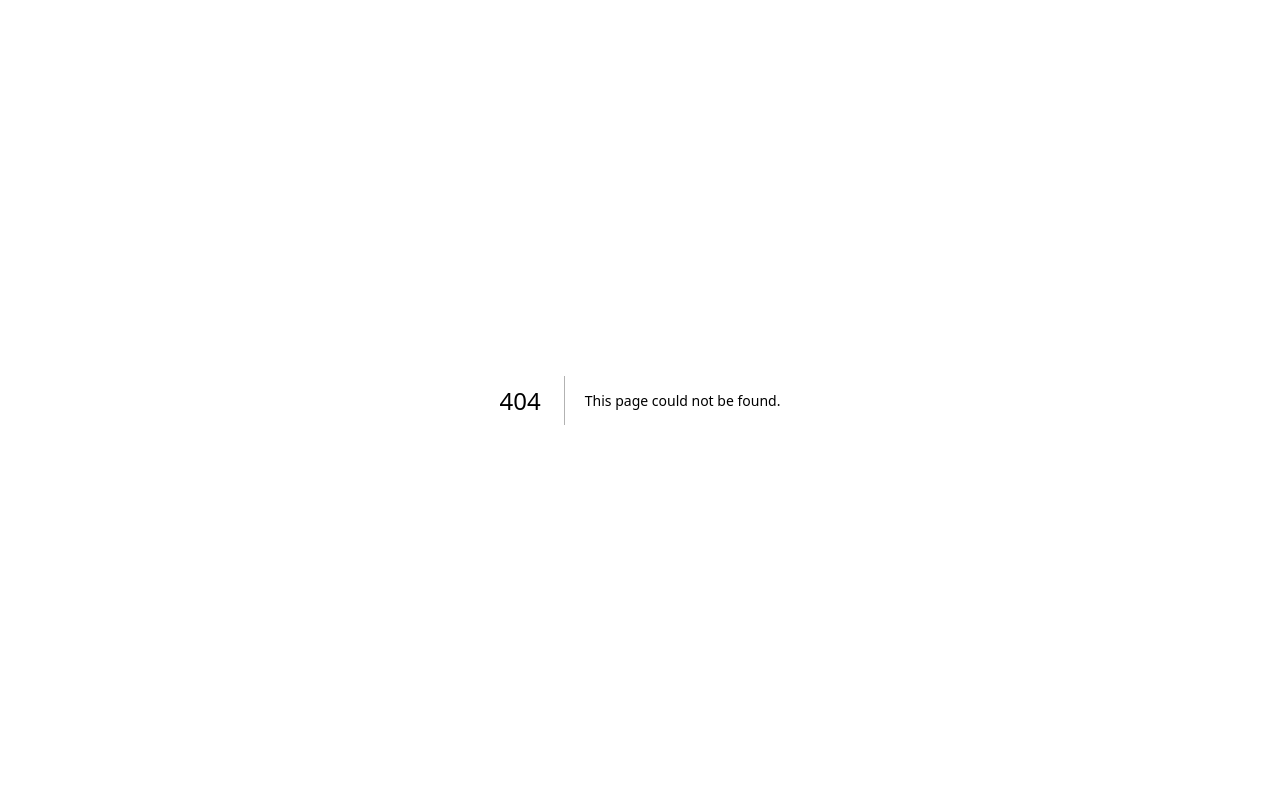
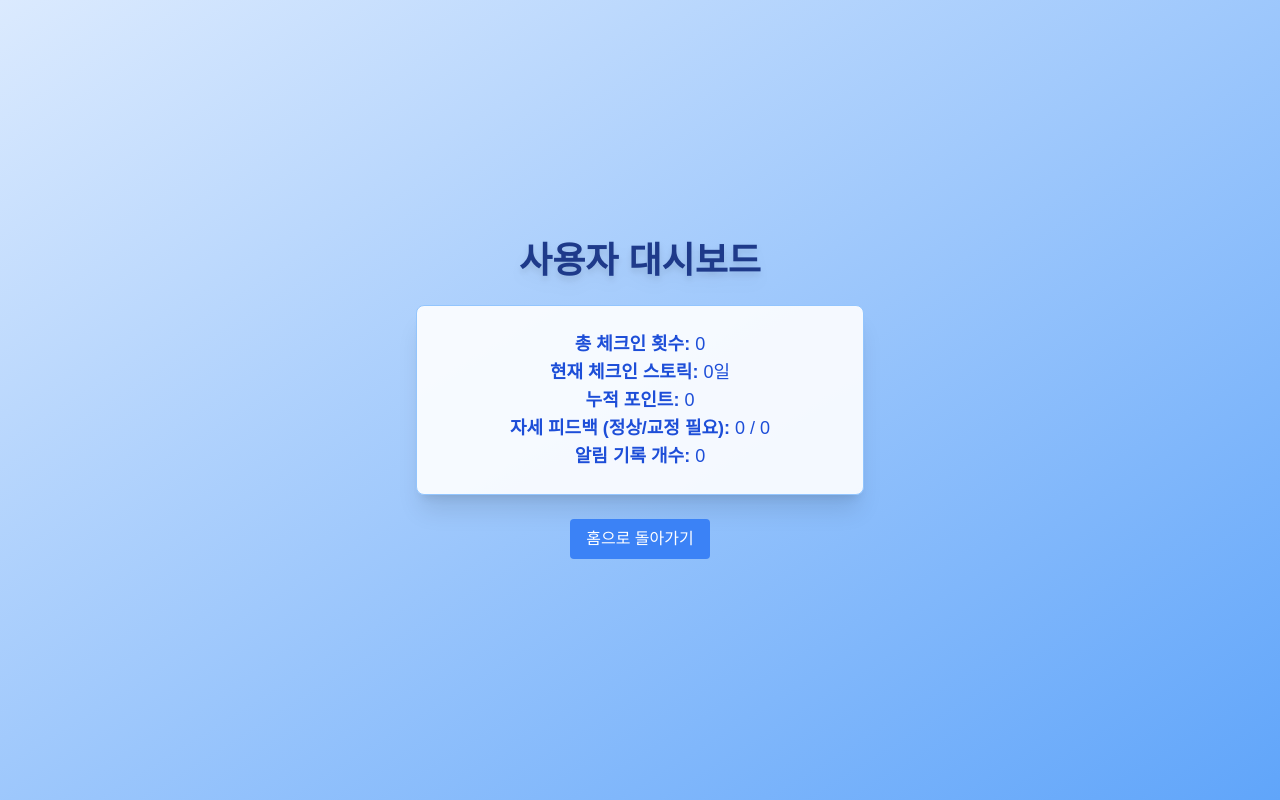
Before and after one commit to chae-chae/Spine-Fairy, a Next.js app: page /dashboard in a window 1280 px wide. Before the commit this address had no page. Built offline with nearby package versions, Linux system fonts and the light colour scheme.

Commit message:
add dashboard

```diff
--- /dev/null
+++ b/app/dashboard/page.tsx
@@ -0,0 +1,108 @@
+"use client";
+
+import { useState, useEffect } from "react";
+import Link from "next/link";
+
+export default function DashboardPage() {
+  const [checkInHistory, setCheckInHistory] = useState<string[]>([]);
+  const [points, setPoints] = useState<number>(0);
+  const [feedbackStats, setFeedbackStats] = useState({
+    correct: 0,
+    incorrect: 0,
+  });
+  const [notificationCount, setNotificationCount] = useState<number>(0);
+  const [streak, setStreak] = useState<number>(0);
+
+  // 체크인 기록과 포인트 불러오기
+  useEffect(() => {
+    const storedHistory = localStorage.getItem("dailyCheckInHistory");
+    if (storedHistory) {
+      setCheckInHistory(JSON.parse(storedHistory));
+    }
+    const storedPoints = localStorage.getItem("dailyPoints");
+    if (storedPoints) {
+      setPoints(parseInt(storedPoints, 10));
+    }
+  }, []);
+
+  // 자세 피드백 통계 계산
+  useEffect(() => {
+    const storedFeedback = localStorage.getItem("postureFeedbackHistory");
+    let correct = 0;
+    let incorrect = 0;
+    if (storedFeedback) {
+      const history = JSON.parse(storedFeedback);
+      history.forEach((entry: { feedback: string }) => {
+        if (entry.feedback === "correct") {
+          correct++;
+        } else if (entry.feedback === "incorrect") {
+          incorrect++;
+        }
+      });
+    }
+    setFeedbackStats({ correct, incorrect });
+  }, []);
+
+  // 알림 기록 개수 불러오기
+  useEffect(() => {
+    const storedNotifications = localStorage.getItem("notificationHistory");
+    if (storedNotifications) {
+      const notifications = JSON.parse(storedNotifications);
+      setNotificationCount(notifications.length);
+    }
+  }, []);
+
+  // 오늘 날짜를 기준으로 연속 체크인 일수(스토릭) 계산
+  useEffect(() => {
+    const todayStr = new Date().toISOString().split("T")[0];
+    const history = checkInHistory;
+    let currentStreak = 0;
+    // 오늘부터 거슬러 올라가며 연속 체크인 여부 확인
+    let date = new Date();
+    while (true) {
+      const dateStr = date.toISOString().split("T")[0];
+      if (history.includes(dateStr)) {
+        currentStreak++;
+        date.setDate(date.getDate() - 1);
+      } else {
+        break;
+      }
+    }
+    setStreak(currentStreak);
+  }, [checkInHistory]);
+
+  return (
+    <main className="min-h-screen flex flex-col items-center justify-center bg-gradient-to-br from-blue-100 to-blue-400 p-6 dark:from-blue-900 dark:to-blue-700">
+      <h1 className="text-4xl font-bold text-blue-900 mb-6 drop-shadow-lg dark:text-blue-100">
+        사용자 대시보드
+      </h1>
+      <div className="bg-white bg-opacity-90 p-6 rounded-lg shadow-xl w-full max-w-md text-center border border-blue-300 dark:bg-blue-800 dark:border-blue-600">
+        <p className="text-lg text-blue-700 dark:text-blue-100">
+          <span className="font-semibold">총 체크인 횟수:</span>{" "}
+          {checkInHistory.length}
+        </p>
+        <p className="text-lg text-blue-700 dark:text-blue-100">
+          <span className="font-semibold">현재 체크인 스토릭:</span> {streak}일
+        </p>
+        <p className="text-lg text-blue-700 dark:text-blue-100">
+          <span className="font-semibold">누적 포인트:</span> {points}
+        </p>
+        <p className="text-lg text-blue-700 dark:text-blue-100">
+          <span className="font-semibold">자세 피드백 (정상/교정 필요):</span>{" "}
+          {feedbackStats.correct} / {feedbackStats.incorrect}
+        </p>
+        <p className="text-lg text-blue-700 dark:text-blue-100">
+          <span className="font-semibold">알림 기록 개수:</span>{" "}
+          {notificationCount}
+        </p>
+      </div>
+      <div className="mt-6">
+        <Link href="/">
+          <button className="px-4 py-2 bg-blue-500 text-white rounded hover:bg-blue-600 transition-colors duration-300">
+            홈으로 돌아가기
+          </button>
+        </Link>
+      </div>
+    </main>
+  );
+}
```
